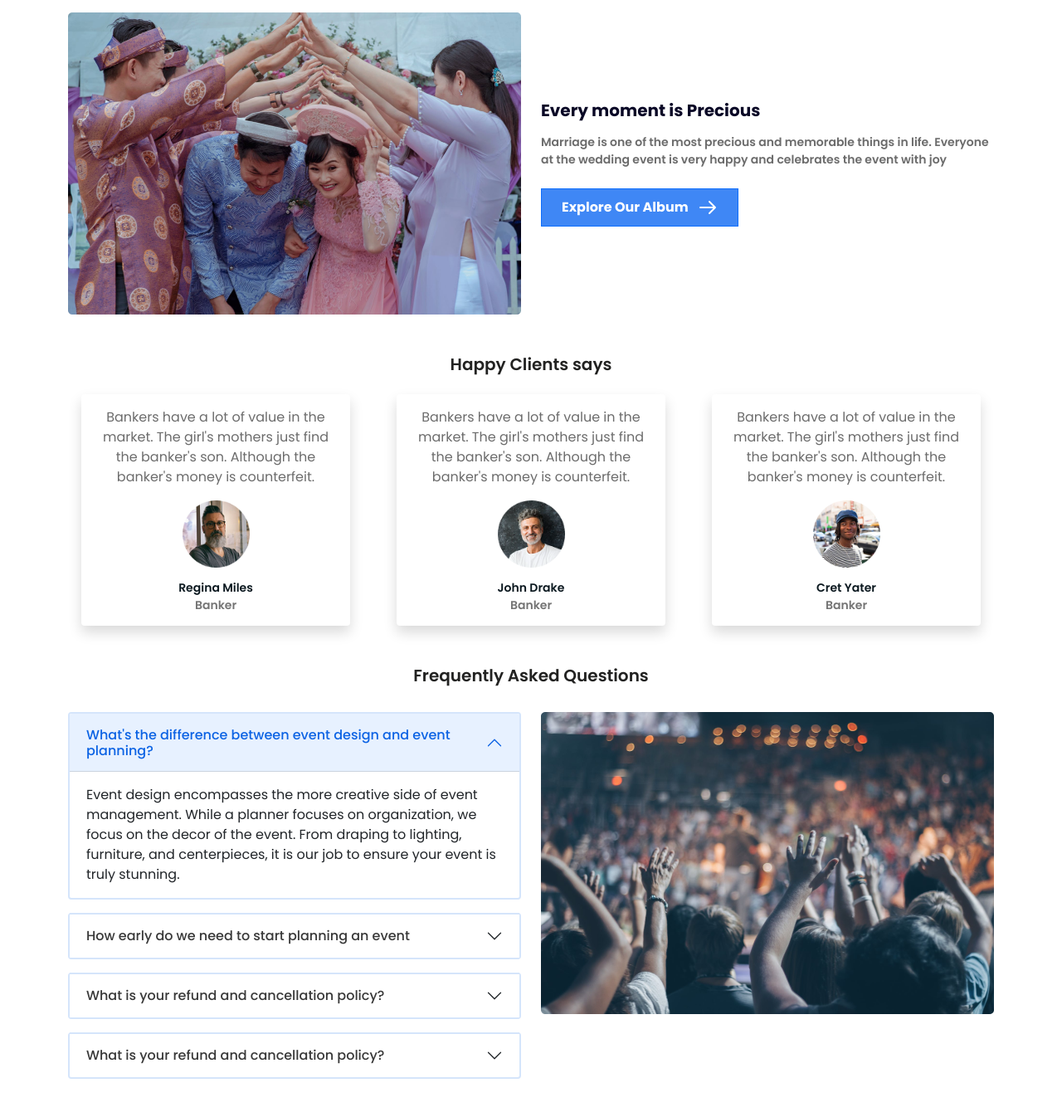
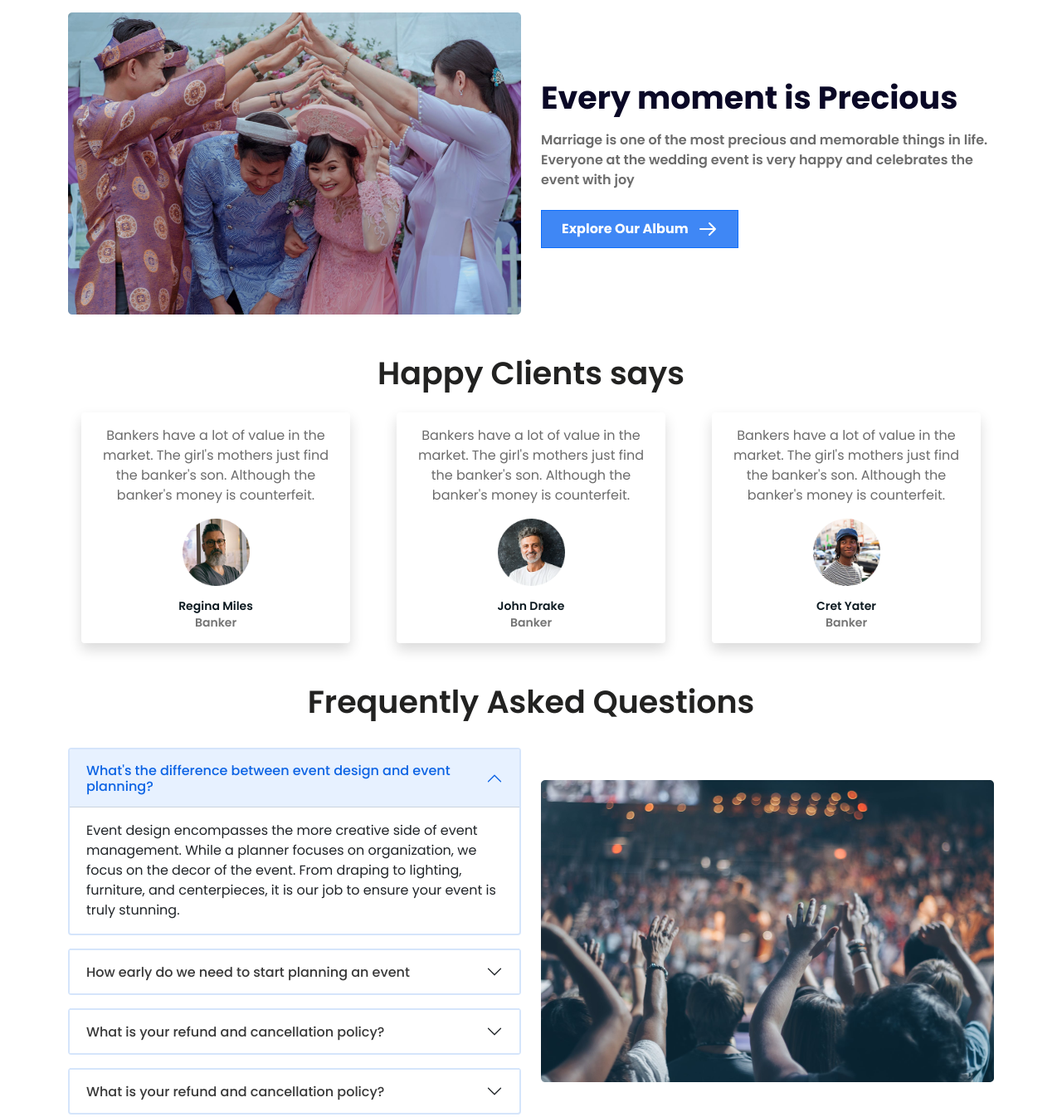
Before and after one commit to Tusar78/convention-center, a plain HTML site: page index.html in a window 1280 px wide. Shown: the part 900-2246 px from the top of the page at 83% size. Drawn offline with nearby package versions, Linux system fonts and the light colour scheme.

Commit message:
Complete on large device

```diff
--- a/assets/sass/style.scss
+++ b/assets/sass/style.scss
@@ -38,6 +38,7 @@ body {
 // Carousel Area
 .custom__carousel--image {
   height: calc(100vh - 56px);
+  min-height: 560px;
   object-fit: cover;
 }
 
@@ -157,4 +158,25 @@ body {
   .custom-prevNext {
     top: 0;
   }
+
+  .precious__title,
+  .client__title {
+    font-size: 1.5rem;
+  }
+
+  .precious__text {
+    font-size: 1rem;
+  }
 }
+
+@media screen and (min-width: 991.98px) {
+  .custom__carousel-caption {
+    left: 12%;
+    right: 12%;
+  }
+
+  .precious__title,
+  .client__title {
+    font-size: 2.375rem;
+  }
+}
--- a/index.html
+++ b/index.html
@@ -340,7 +340,7 @@
           <h2 class="text-center pb-4 client__title">
             Frequently Asked Questions
           </h2>
-          <div class="row row-cols-1 row-cols-lg-2 g-4">
+          <div class="row row-cols-1 row-cols-lg-2 g-4 align-items-lg-center">
             <div class="col">
               <div class="accordion" id="accordionExample">
                 <div class="accordion-item rounded custom__accordion-item mb-3">
@@ -478,7 +478,7 @@
       <div class="container-fluid p-5 mt-5 bg-black">
         <div class="container">
           <div class="row row-cols-1 row-cols-md-2 align-items-md-center">
-            <div class="col order-2 order-md-1 pt-4">
+            <div class="col order-2 order-md-1 pt-4 pt-md-0">
               <p class="small text-white mb-0 mt-4 mt-md-0 footer__copyright">
                 &copy; 2022 Tusar. All rights reserved
               </p>
```
Also changed, not shown: assets/css/style.css.
